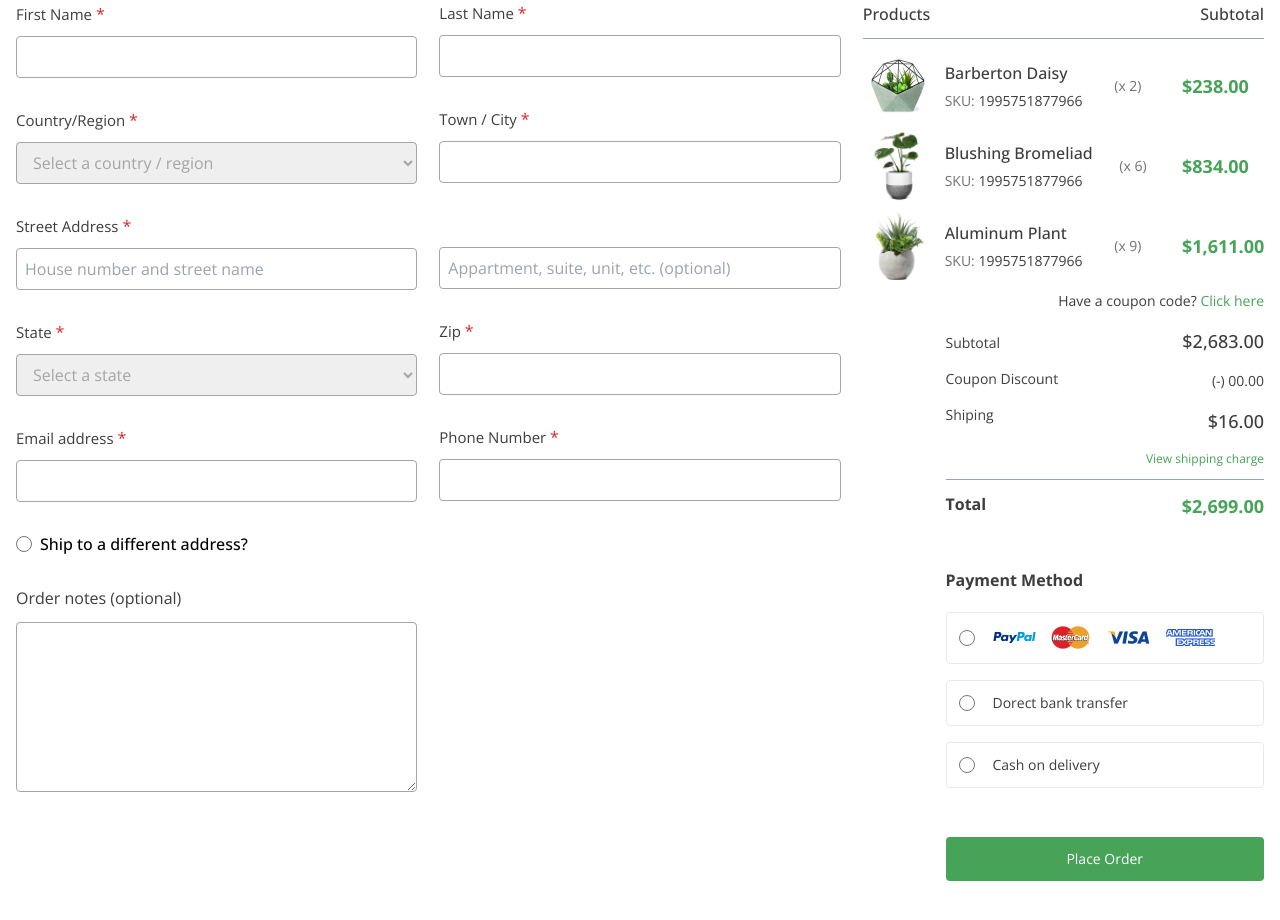
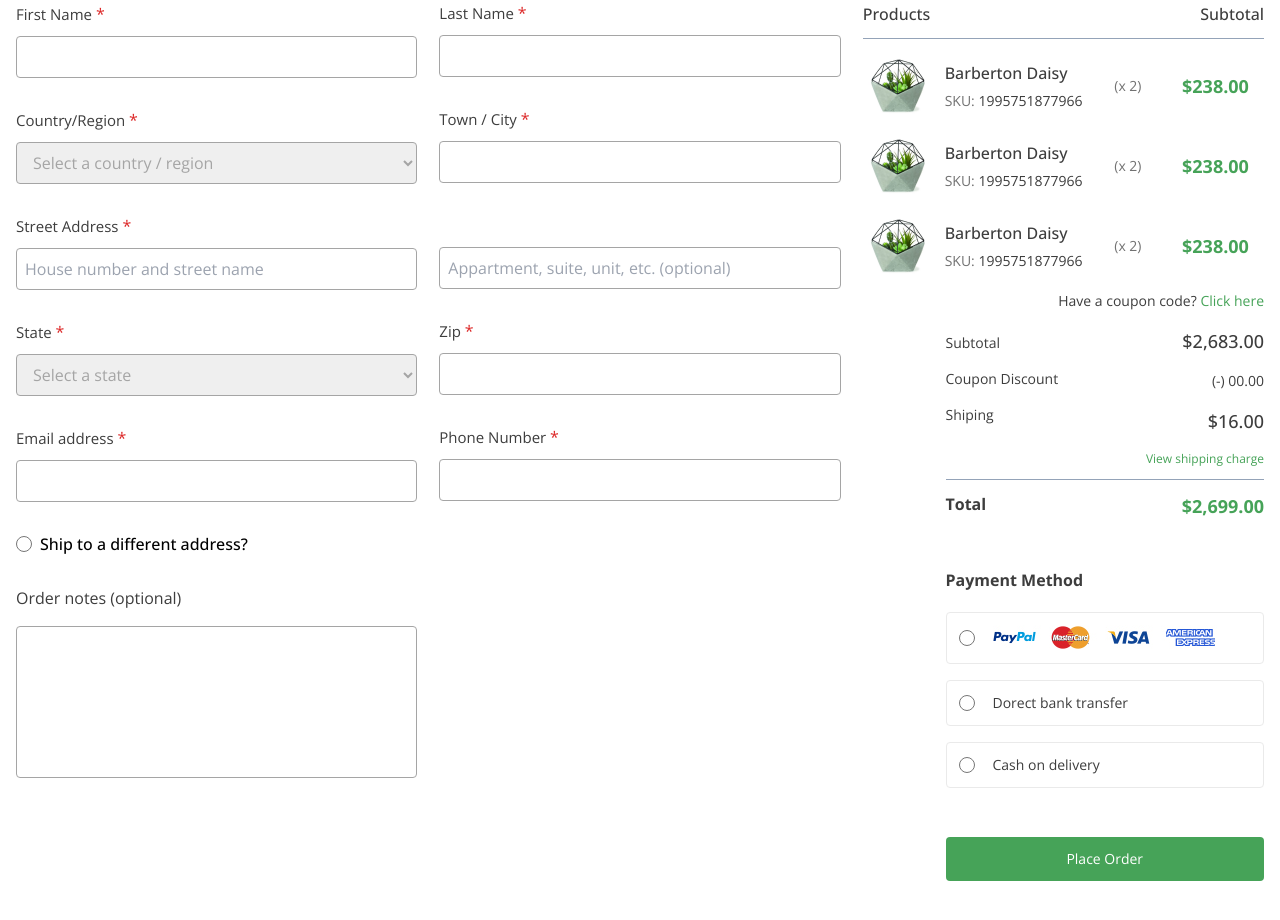
Before and after one commit to Azamatmasharipov707/greenshop, a Vue app: page / in a window 1280 px wide. Shown: the part 440-1360 px from the top of the page. Built offline with nearby package versions, Linux system fonts and the light colour scheme.

Commit message:
shop commit 2

```diff
--- a/src/components/Shop.vue
+++ b/src/components/Shop.vue
@@ -5,7 +5,7 @@
       <li>Shop <span class="mx-1">/</span></li>
       <li>Checkout</li>
     </ul>
-    <div class="grid lg:grid-cols-3 md:grid-cols-2 md:  sm:grid-cols-1 lg:justify-end gap-x-[22px] mb-[210px]">
+    <div class="grid lg:grid-cols-3 md:grid-cols-2 md: sm:grid-cols-1 gap-x-[22px] mb-[210px]">
       <!-- colonka start 1 -->
       <form action="">
         <h3 class="text-darkGray font-semibold">Billing Address</h3>
@@ -87,14 +87,8 @@
           <!-- input -->
           <!-- Textare -->
           <div>
-            <label for="" class="text-darkGray h-[152px]">Order notes (optional)</label>
-            <textarea
-              name=""
-              id=""
-              class="w-full border mt-3 text-alfa outline-none rounded mb-4"
-              cols="30"
-              rows="7"
-            ></textarea>
+            <label for="" class="text-darkGray">Order notes (optional)</label>
+           <textarea name="" class="w-full h-[152px] border text-alfa rounded outline-none my-4 resize-none" ></textarea>
           </div>
           <!-- Textare -->
         </div>
@@ -162,7 +156,7 @@
       <!-- colonka end 2 -->
 
       <!-- colonka start 3 -->
-      <div>
+      <div v-for="order in orders">
         <h3 class="text-darkGray font-semibold">Your Order</h3>
         <div class="flex justify-between mt-[21px] text-darkGray">
           <p class="font-medium text-darkGray">Products</p>
@@ -177,70 +171,71 @@
             <div class="w-[70px] h-[70px] mr-3">
               <img
                 class="w-full h-full object-cover"
-                src="../../public/img/Shop 1.png"
+                :src="order.img"
                 alt=""
               />
             </div>
             <!-- img -->
             <div>
-              <h3 class="text-darkGray font-medium">Barberton Daisy</h3>
+              <h3 class="text-darkGray font-medium">{{ order.title }}</h3>
               <p class="text-sm mt-1.5 text-darkGray">
-                <span class="text-gray">SKU:</span> 1995751877966
+                <span class="text-gray">SKU:</span> {{ order.sk }}
               </p>
             </div>
           </div>
-          <span class="text-gray text-sm w-8">(x 2)</span>
-          <span class="text-green text-lg font-bold w-[82px] ml-1">$238.00</span>
+          <span class="text-gray text-sm w-8">(x {{ order.num }})</span>
+          <span class="text-green text-lg font-bold w-[82px] ml-1">{{ order.price }}</span>
         </div>
-        <!-- card -->
-        <!-- card -->
         <div class="flex justify-between items-center mb-2.5">
+          <!-- card -->
           <div class="flex items-center max-w-[230px]">
+            <!-- img -->
             <div class="w-[70px] h-[70px] mr-3">
               <img
                 class="w-full h-full object-cover"
-                src="../../public/img/Shop 2.png"
+                :src="order.img"
                 alt=""
               />
             </div>
+            <!-- img -->
             <div>
-              <h3 class="text-darkGray font-medium">Blushing Bromeliad</h3>
+              <h3 class="text-darkGray font-medium">{{ order.title }}</h3>
               <p class="text-sm mt-1.5 text-darkGray">
-                <span class="text-gray">SKU:</span> 1995751877966
+                <span class="text-gray">SKU:</span> {{ order.sk }}
               </p>
             </div>
           </div>
-          <span class="text-gray text-sm w-8">(x 6)</span>
-          <span class="text-green text-lg font-bold w-[82px] ml-1">$834.00</span>
+          <span class="text-gray text-sm w-8">(x {{ order.num }})</span>
+          <span class="text-green text-lg font-bold w-[82px] ml-1">{{ order.price }}</span>
         </div>
-        <!-- card -->
-        <!-- card -->
-
         <div class="flex justify-between items-center mb-2.5">
+          <!-- card -->
           <div class="flex items-center max-w-[230px]">
+            <!-- img -->
             <div class="w-[70px] h-[70px] mr-3">
               <img
                 class="w-full h-full object-cover"
-                src="../../public/img/Shop 3.png"
+                :src="order.img"
                 alt=""
               />
             </div>
-
+            <!-- img -->
             <div>
-              <h3 class="text-darkGray font-medium">Aluminum Plant</h3>
+              <h3 class="text-darkGray font-medium">{{ order.title }}</h3>
               <p class="text-sm mt-1.5 text-darkGray">
-                <span class="text-gray">SKU:</span> 1995751877966
+                <span class="text-gray">SKU:</span> {{ order.sk }}
               </p>
             </div>
           </div>
-          <span class="text-gray text-sm w-8">(x 9)</span>
-          <span class="text-green text-lg font-bold w-[82px] ml-1">$1,611.00</span>
+          <span class="text-gray text-sm w-8">(x {{ order.num }})</span>
+          <span class="text-green text-lg font-bold w-[82px] ml-1">{{ order.price }}</span>
         </div>
         <!-- card -->
+
         <!-- Totol -->
         <div class="grid justify-end">
           <!-- Summa -->
-          <div class="flex items-center max-w-[321px] w-full">
+          <div class="flex items-center max-w-[321px] w-full" >
             <div class="grid gap-4">
               <p class="text-sm text-darkGray">Subtotal</p>
               <p class="text-sm text-darkGray">Coupon Discount</p>
@@ -267,16 +262,18 @@
             <h3 class="text-darkGray font-bold mt-12 mb-5">Payment Method</h3>
             <div class="grid gap-4 mb-[49px]">
               <div class="flex gap-2.5 items-center border p-3 rounded text-[#EAEAEA]">
-                <input type="radio" id="foo" class="mr-2 accent-green w-4 h-4" />
-                <img src="../../public/img/Payme.png" alt="">
+                <input type="radio" name="job" id="too" class="mr-2 accent-green w-4 h-4" />
+                <label for="too">
+                  <img src="../../public/img/Payme.png" alt="">
+                </label>
               </div>
               <div class="flex gap-2.5 items-center border p-3 rounded text-[#EAEAEA]">
-                <input type="radio" id="foo" class="mr-2 accent-green w-4 h-4" />
-               <p class="text-sm text-darkGray">Dorect bank transfer</p>
+                <input type="radio" name="job" id="roo" class="mr-2 accent-green w-4 h-4" />
+               <label for="roo" class="text-sm text-darkGray">Dorect bank transfer</label>
               </div>
               <div class="flex gap-2.5 items-center border p-3 rounded text-[#EAEAEA]">
-                <input type="radio" id="foo" class="mr-2 accent-green w-4 h-4" />
-                <p class="text-sm text-darkGray">Cash on delivery</p>
+                <input type="radio" name="job" id="goo" class="mr-2 accent-green w-4 h-4" />
+                <label for="goo" class="text-sm text-darkGray">Cash on delivery</label>
               </div>
             </div>
             <button class="text-sm text-white w-full py-3 bg-green rounded">Place Order</button>
@@ -297,4 +294,20 @@ import { ref } from "vue";
 let text = ref("");
 
 const requaried = ref(true);
+const orders = [
+  {
+    img:'../../public/img/Shop 1.png',
+    title:'Barberton Daisy',
+    sk:'1995751877966',
+    num:'2',
+    price: '$238.00'
+  }
+]
+
+
+
+
+
+
+
 </script>
```
